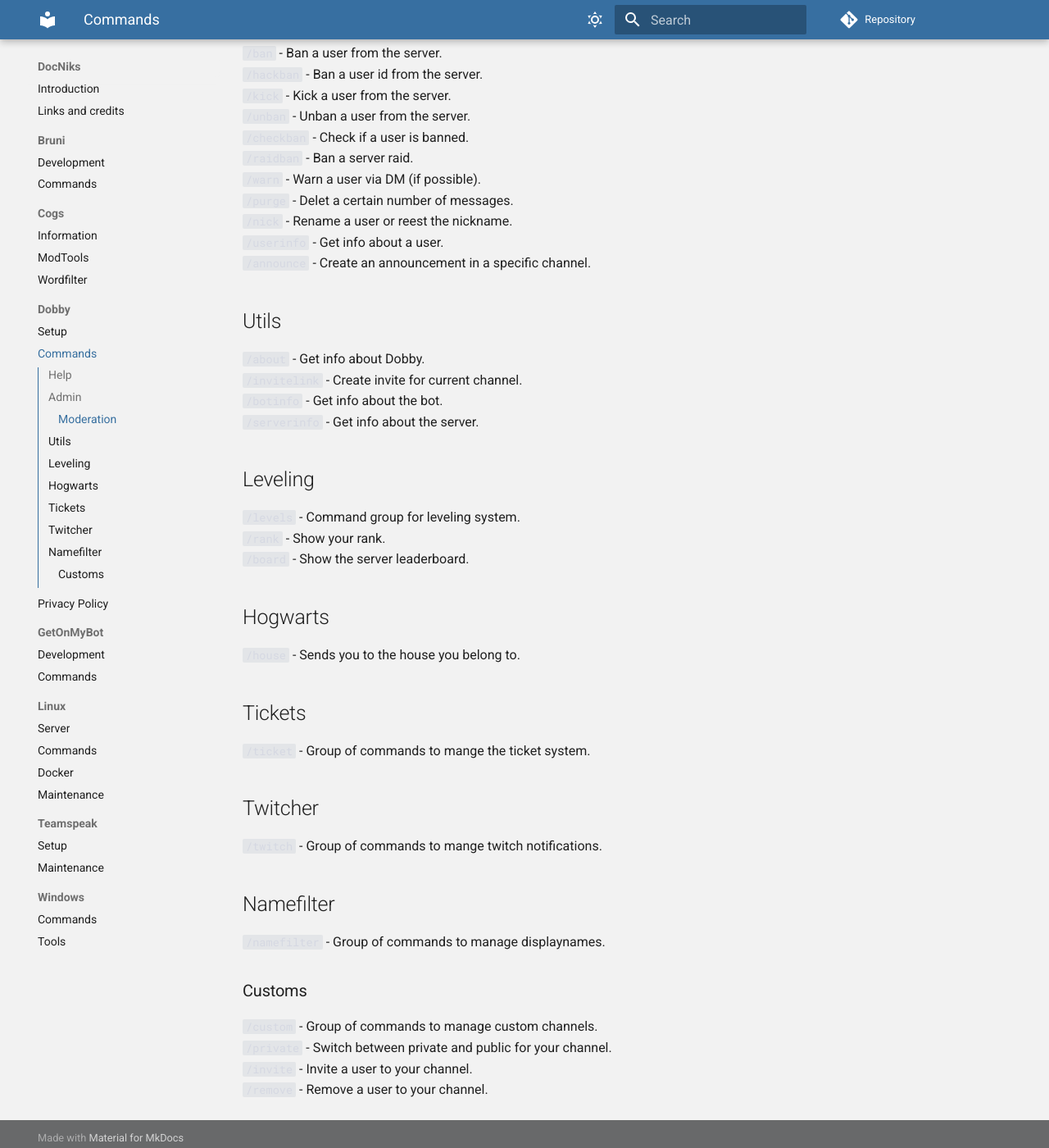
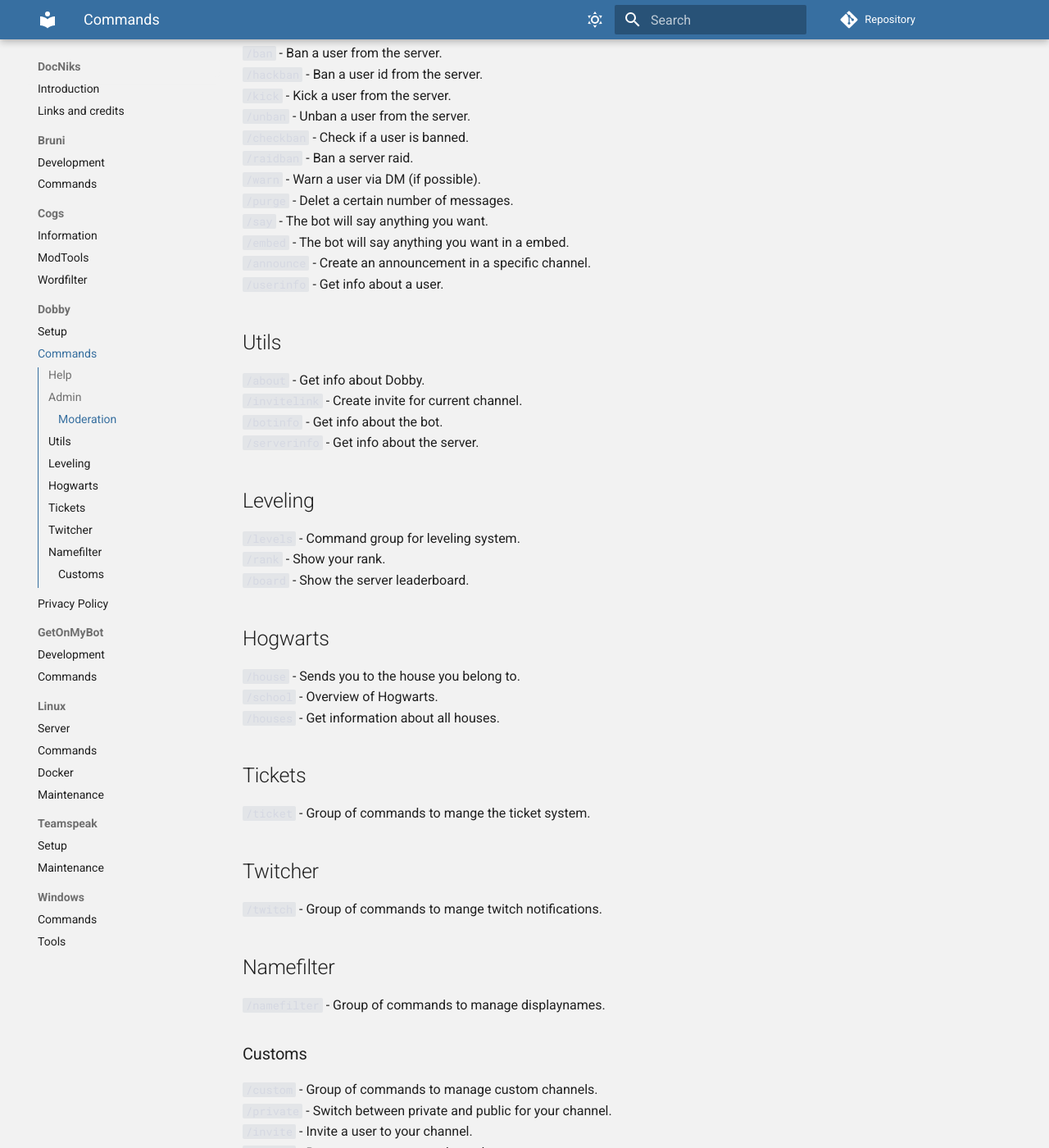
Before and after one commit to 1993zig/docs, an MkDocs documentation site: the page built from docs/dobby/commands.md, in a window 1280 px wide and 1400 px high, scrolled down 424 px. Shown: the whole window at 82% size. Built offline with MkDocs 1.6.1 and Material for MkDocs 9.7.7, drawn with Linux system fonts in a browser that asks for light colours; comment, search, counter and statistics services are not loaded; some of the changed text lies outside the part shown.

Commit message:
update for dobby

```diff
--- a/docs/dobby/commands.md
+++ b/docs/dobby/commands.md
@@ -19,9 +19,10 @@
 `/raidban`  - Ban a server raid.
 `/warn`     - Warn a user via DM (if possible).
 `/purge`    - Delet a certain number of messages.
-`/nick`     - Rename a user or reest the nickname.
+`/say`      - The bot will say anything you want.
+`/embed`    - The bot will say anything you want in a embed.
+`/announce` - Create an announcement in a specific channel.
 `/userinfo` - Get info about a user.
-`/announce` - Create an announcement in a specific channel.
 
 ## Utils
 
@@ -39,7 +40,9 @@
 
 ## Hogwarts
 
-`/house` - Sends you to the house you belong to.
+`/house`  - Sends you to the house you belong to.
+`/school` - Overview of Hogwarts.
+`/houses` - Get information about all houses.
 
 ## Tickets
 
@@ -54,7 +57,9 @@
 `/namefilter` - Group of commands to manage displaynames.
 
 ### Customs
-`/custom` - Group of commands to manage custom channels.
+`/custom`  - Group of commands to manage custom channels.
 `/private` - Switch between private and public for your channel.
-`/invite` - Invite a user to your channel.
-`/remove` - Remove a user to your channel.
+`/invite`  - Invite a user to your channel.
+`/remove`  - Remove a user to your channel.
+`/size`    - Change the size of your channel.
+`/name`    - Change the name of your channel.
```
